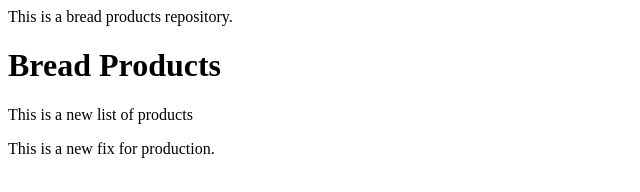
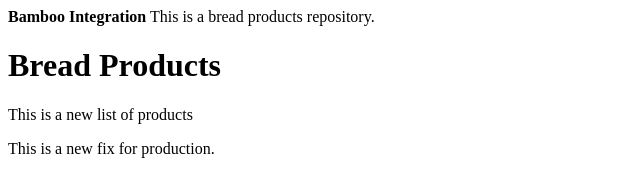
Before and after one commit to vamshisirivolu/com.bread.demo, a plain HTML site: page WebContent/index.html in a window 1280 px wide. Shown: the whole page, without its empty margins (0-640 px from the left). Drawn offline with Linux system fonts and the light colour scheme.

Commit message:
bamboo integration

```diff
--- a/WebContent/index.html
+++ b/WebContent/index.html
@@ -5,6 +5,7 @@
 <title>Insert title here</title>
 </head>
 <body>
+  <b>Bamboo Integration</b>
 This is a bread products repository.
 <h1> Bread Products</h1>
 <p>This is a new list of products </p>
```
